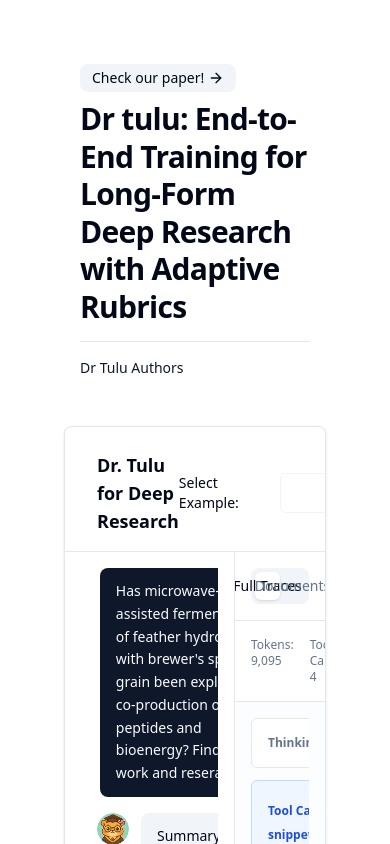
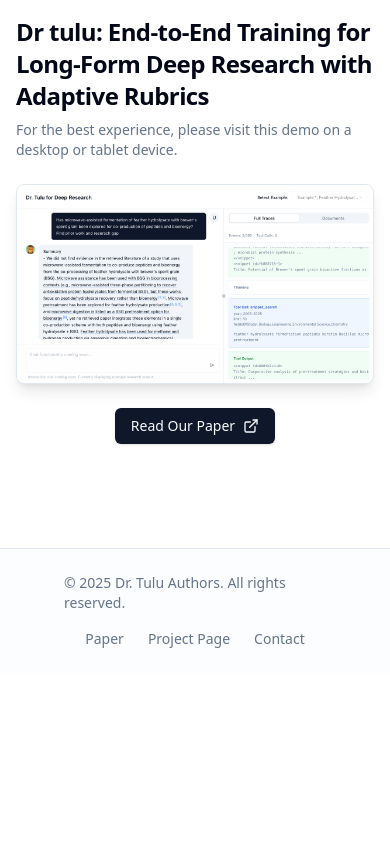
Before and after one commit to dr-tulu/dr-tulu.github.io, a Next.js app: page /dr-tulu/ in a window 390 px wide. Shown: the top 844 px of the page. Built offline with nearby package versions, Linux system fonts and the light colour scheme.

Commit message:
handle responsive

```diff
--- a/src/app/page.tsx
+++ b/src/app/page.tsx
@@ -1,5 +1,6 @@
 "use client";
 import Link from "next/link";
+import Image from "next/image";
 import React, { useState, useRef, useEffect } from "react";
 import { ArrowRightIcon, SendHorizontal, ChevronRight, ExternalLink, PanelLeftClose, PanelLeftOpen, Search, ArrowDownFromLine, ArrowUpFromLine } from "lucide-react";
 import { Button, buttonVariants } from "@/components/ui/button";
@@ -953,9 +954,63 @@ const Footer = () => (
   </footer>
 );
 
+const MobileView = () => (
+  <div className="min-h-screen flex flex-col">
+    <div className="container relative p-4">
+      <div className="mb-6">
+        <h1 className="text-2xl font-bold tracking-tight mb-2">{TITLE}</h1>
+        <p className="text-sm text-muted-foreground mb-4">
+          For the best experience, please visit this demo on a desktop or tablet device.
+        </p>
+      </div>
+      <div className="rounded-lg border bg-background shadow-lg overflow-hidden">
+        <Image
+          src={`${BASE_PATH}/images/demo.png`}
+          alt="Dr. Tulu Demo Screenshot"
+          width={1200}
+          height={800}
+          className="w-full h-auto"
+          priority
+        />
+      </div>
+      <div className="mt-6 mb-6 text-center">
+        <Link
+          href={PAPER_URL}
+          target="_blank"
+          rel="noopener noreferrer"
+          className={cn(
+            buttonVariants({ variant: "default" }),
+            "inline-flex items-center gap-2"
+          )}
+        >
+          Read Our Paper
+          <ExternalLink className="h-4 w-4" />
+        </Link>
+      </div>
+    </div>
+    <Footer />
+  </div>
+);
+
 export default function Home() {
   const [selectedExample, setSelectedExample] = useState<string>("example");
   const [isPanelOpen, setIsPanelOpen] = useState<boolean>(true);
+  const [isMobile, setIsMobile] = useState<boolean>(false);
+
+  useEffect(() => {
+    const checkMobile = () => {
+      setIsMobile(window.innerWidth < 768);
+    };
+
+    checkMobile();
+    window.addEventListener('resize', checkMobile);
+
+    return () => window.removeEventListener('resize', checkMobile);
+  }, []);
+
+  if (isMobile) {
+    return <MobileView />;
+  }
 
   return (
     <div className="min-h-screen flex flex-col">
```
Also changed, not shown: public/images/demo.png (added).
